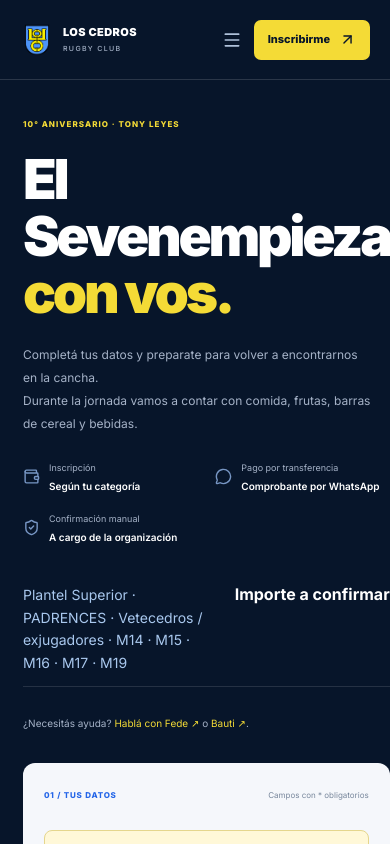
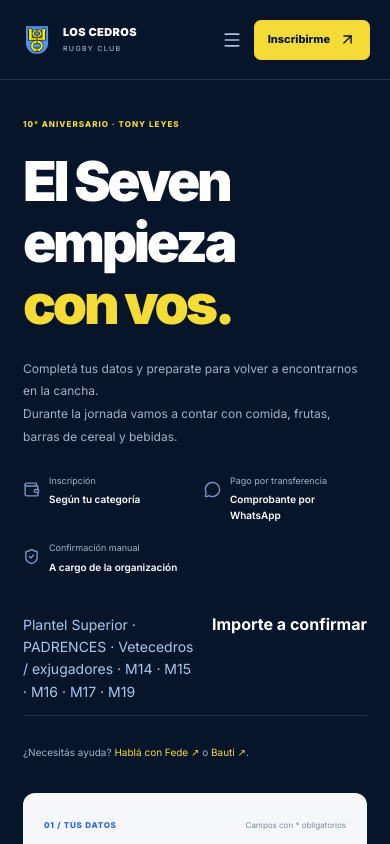
Before and after one commit to fedemarr/seveninterno, a Next.js app: page /inscripcion in a window 390 px wide. Shown: the top 844 px of the page. Built offline with nearby package versions, Linux system fonts and the light colour scheme; no server answers.

Commit message:
Preserve mobile registration heading line breaks

```diff
--- a/src/app/globals.css
+++ b/src/app/globals.css
@@ -3334,10 +3334,8 @@ td:not(:first-child) {
   }
   .registration-intro h1 {
     font-size: 55px;
+    line-height: 1.12;
     margin-bottom: 22px;
-  }
-  .registration-intro h1 br:first-child {
-    display: none;
   }
   .registration-intro > svg {
     display: none;
```
